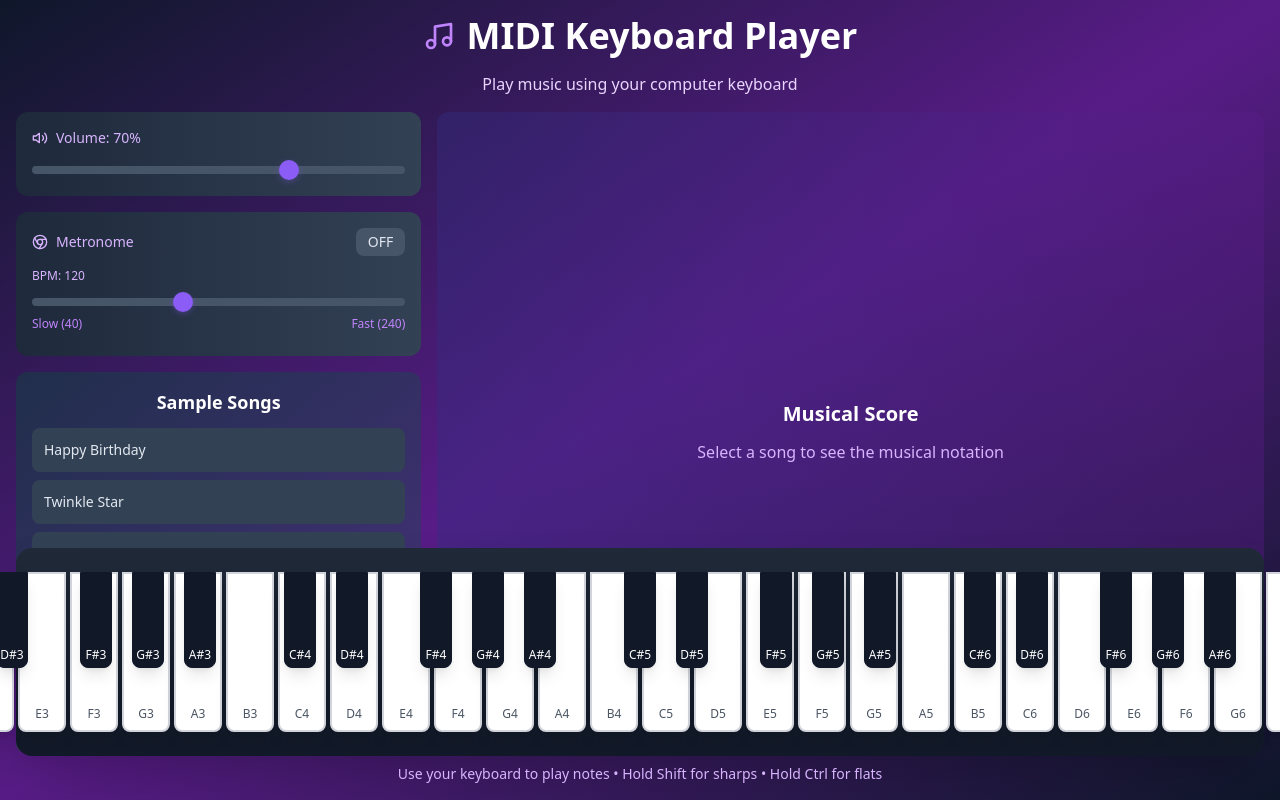
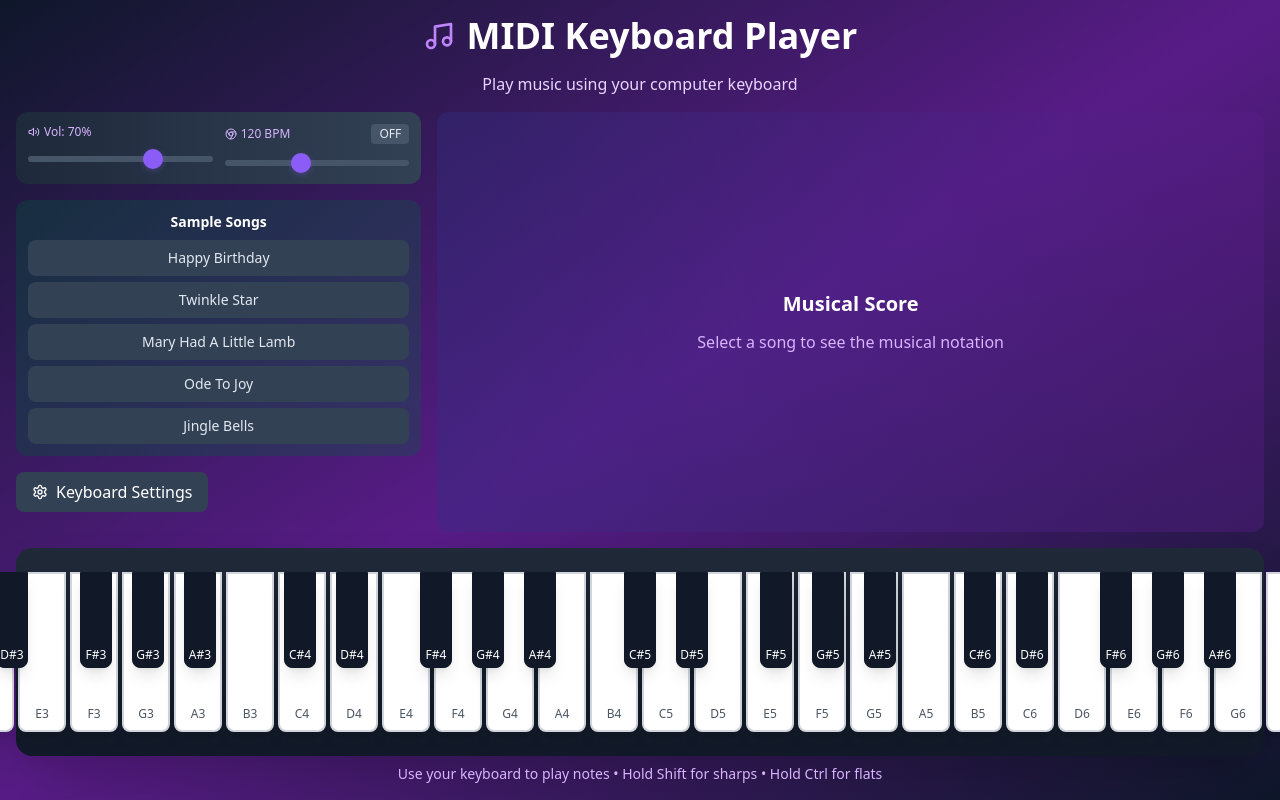
Before and after one commit to seehiong/noteflow, a React (Vite) app: page / in a window 1280 px wide. Built offline with nearby package versions, Linux system fonts and the light colour scheme.

Commit message:
Make controls more compact for better space usage

```diff
--- a/src/App.tsx
+++ b/src/App.tsx
@@ -272,12 +272,15 @@ function App() {
         <div className="flex-1 grid grid-cols-1 lg:grid-cols-3 gap-4 min-h-0">
           {/* Left Column - Controls and Songs */}
           <div className="space-y-4">
+            {/* Compact Controls */}
+            <div className="bg-gradient-to-r from-slate-800 to-slate-700 rounded-xl p-3">
+              <div className="grid grid-cols-2 gap-3">
                 {/* Volume Control */}
-            <div className="bg-gradient-to-r from-slate-800 to-slate-700 rounded-xl p-4">
-              <label className="block text-sm font-medium text-purple-300 mb-2">
-                <div className="flex items-center gap-2">
-                  <Volume2 className="w-4 h-4" />
-                  Volume: {Math.round(volume * 100)}%
+                <div>
+                  <label className="block text-xs font-medium text-purple-300 mb-1">
+                    <div className="flex items-center gap-1">
+                      <Volume2 className="w-3 h-3" />
+                      Vol: {Math.round(volume * 100)}%
                     </div>
                   </label>
                   <input
@@ -287,21 +290,21 @@ function App() {
                     step="0.1"
                     value={volume}
                     onChange={(e) => setVolume(parseFloat(e.target.value))}
-                className="w-full h-2 bg-slate-600 rounded-lg appearance-none cursor-pointer slider"
+                    className="w-full h-1.5 bg-slate-600 rounded-lg appearance-none cursor-pointer slider"
                   />
                 </div>
 
                 {/* Metronome Control */}
-            <div className="bg-gradient-to-r from-slate-800 to-slate-700 rounded-xl p-4">
-              <div className="flex items-center justify-between mb-3">
-                <label className="text-sm font-medium text-purple-300 flex items-center gap-2">
-                  <Metronome className="w-4 h-4" />
-                  Metronome {isPlaying && isMetronomeOn ? '(Synced)' : ''}
+                <div>
+                  <div className="flex items-center justify-between mb-1">
+                    <label className="text-xs font-medium text-purple-300 flex items-center gap-1">
+                      <Metronome className="w-3 h-3" />
+                      {metronomeBPM} BPM
                     </label>
                     <button
                       onClick={() => setIsMetronomeOn(!isMetronomeOn)}
                       className={`
-                    px-3 py-1 rounded-lg font-medium transition-all duration-200 text-sm
+                        px-2 py-0.5 rounded text-xs font-medium transition-all duration-200
                         ${isMetronomeOn
                           ? 'bg-green-600 hover:bg-green-700 text-white'
                           : 'bg-slate-600 hover:bg-slate-500 text-slate-200'
@@ -311,14 +314,6 @@ function App() {
                       {isMetronomeOn ? 'ON' : 'OFF'}
                     </button>
                   </div>
-
-              <div className="mb-2">
-                <label className="block text-xs text-purple-300 mb-1">
-                  BPM: {metronomeBPM}
-                  {isPlaying && isMetronomeOn && (
-                    <span className="ml-2 text-green-400 text-xs">• Synced to song</span>
-                  )}
-                </label>
                   <input
                     type="range"
                     min="40"
@@ -326,44 +321,46 @@ function App() {
                     step="5"
                     value={metronomeBPM}
                     onChange={(e) => setMetronomeBPM(parseInt(e.target.value))}
-                  className="w-full h-2 bg-slate-600 rounded-lg appearance-none cursor-pointer slider"
+                    className="w-full h-1.5 bg-slate-600 rounded-lg appearance-none cursor-pointer slider"
                     disabled={!isMetronomeOn || isPlaying}
                   />
-                <div className="flex justify-between text-xs text-purple-400 mt-1">
-                  <span>Slow (40)</span>
-                  <span>Fast (240)</span>
+                  {isPlaying && isMetronomeOn && (
+                    <div className="text-xs text-green-400 mt-0.5">Synced</div>
+                  )}
                 </div>
               </div>
             </div>
 
             {/* Sample Songs */}
-            <div className="bg-gradient-to-r from-emerald-900/40 to-teal-900/40 rounded-xl p-4">
-              <h3 className="text-lg font-semibold text-white mb-3 text-center">Sample Songs</h3>
+            <div className="bg-gradient-to-r from-emerald-900/40 to-teal-900/40 rounded-xl p-3 flex-1 min-h-0">
+              <h3 className="text-sm font-semibold text-white mb-2 text-center">Sample Songs</h3>
 
-              <div className="space-y-2">
+              <div className="space-y-1.5 max-h-full overflow-y-auto">
                 {Object.keys(sampleSongs).map(songName => (
                   <button
                     key={songName}
                     onClick={() => handleSongSelect(songName)}
                     className={`
-                      w-full p-3 rounded-lg font-medium transition-all duration-200 flex items-center gap-3
+                      w-full p-2 rounded-lg font-medium transition-all duration-200 text-sm
                       ${currentSong === songName
                         ? 'bg-emerald-600 text-white shadow-lg'
                         : 'bg-slate-700 text-slate-200 hover:bg-slate-600'
                       }
                     `}
                   >
-                    <span className="capitalize text-sm">{songName.replace(/([A-Z])/g, ' $1').trim()}</span>
+                    <span className="capitalize">{songName.replace(/([A-Z])/g, ' $1').trim()}</span>
                   </button>
                 ))}
               </div>
             </div>
 
             {/* Keyboard Settings */}
+            <div className="mt-auto">
               <KeyboardSettings
                 mapping={keyboardMapping}
                 onMappingChange={setKeyboardMapping}
               />
+            </div>
           </div>
 
           {/* Middle Column - Musical Score */}
```
Lines whose indentation alone changed are shown as unchanged.
